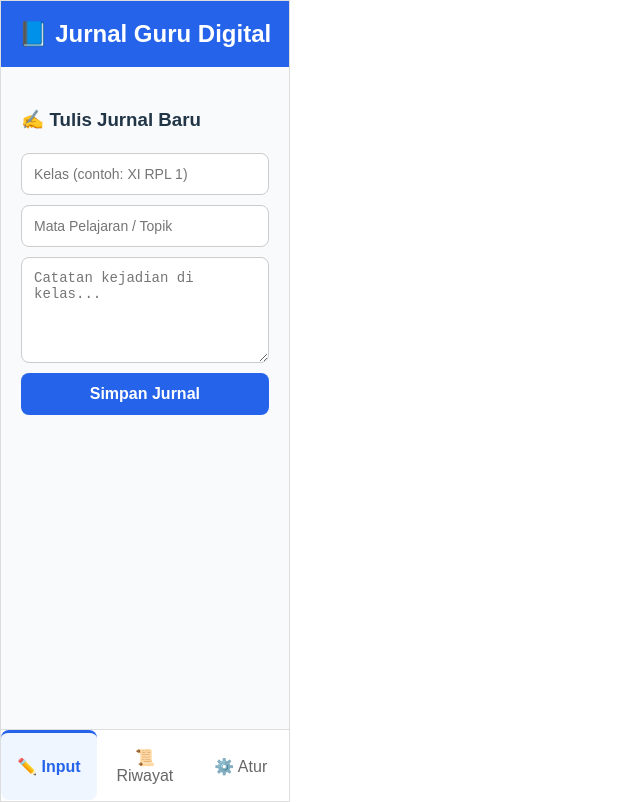
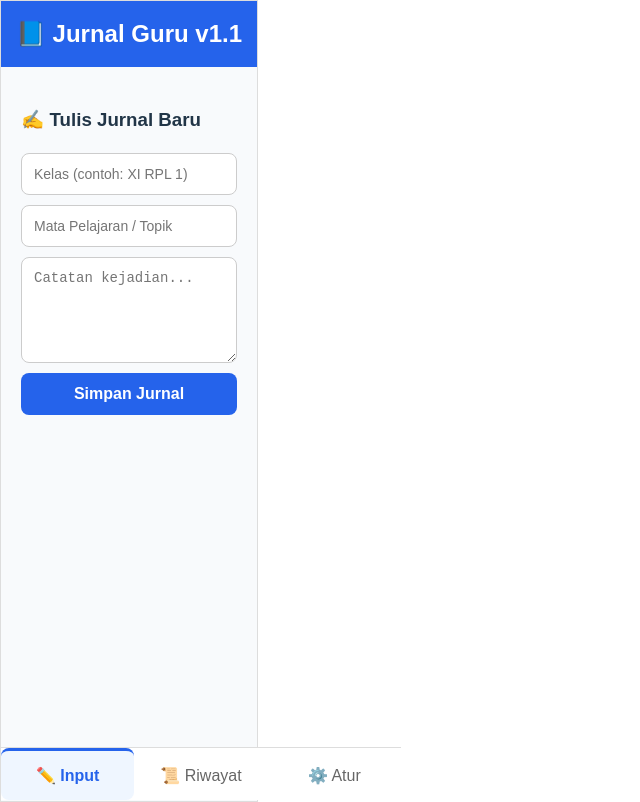
Before and after one commit to lukman-tik/jurnal-guru, a React (Vite) app: page / in a window 1280 px wide. Shown: the whole page, without its empty margins (0-640 px from the left). Built offline with nearby package versions, Linux system fonts and the light colour scheme.

Commit message:
Update v1.1: Tambah fitur hapus per item

```diff
--- a/src/App.jsx
+++ b/src/App.jsx
@@ -1,67 +1,59 @@
 import React, { useState, useEffect } from 'react';
 
-// Komponen Utama
 export default function JurnalGuru() {
   // 1. STATE MANAGEMENT
-
-  // Menu aktif (input, history, manage)
   const [activeTab, setActiveTab] = useState('input');
 
-  // PERBAIKAN DI SINI:
-  // Kita baca data dari LocalStorage LANGSUNG saat aplikasi mulai (Lazy Initialization).
-  // Jadi data tidak akan tertimpa kosong saat di-refresh.
+  // Baca data saat awal (Lazy Initialization)
   const [journals, setJournals] = useState(() => {
     const saved = localStorage.getItem('jurnal_guru_data');
-    if (saved) {
-      return JSON.parse(saved);
-    } else {
-      return [];
-    }
+    return saved ? JSON.parse(saved) : [];
   });
 
-  // State untuk form input
   const [formData, setFormData] = useState({
     kelas: '',
     mapel: '',
     catatan: ''
   });
 
-  // 2. EFEK SAMPING (SIDE EFFECTS)
-
-  // Setiap kali data 'journals' berubah (ditambah/dihapus), otomatis simpan ke LocalStorage
+  // 2. EFEK SAMPING
   useEffect(() => {
     localStorage.setItem('jurnal_guru_data', JSON.stringify(journals));
   }, [journals]);
 
-  // 3. FUNGSI LOGIC (HANDLERS)
-
-  // Menangani ketikan di form
+  // 3. LOGIC (HANDLERS)
   const handleInputChange = (e) => {
     const { name, value } = e.target;
     setFormData({ ...formData, [name]: value });
   };
 
-  // Simpan jurnal baru
   const handleSubmit = (e) => {
     e.preventDefault();
     if (!formData.kelas || !formData.catatan) return alert("Kelas dan Catatan wajib diisi!");
 
     const newEntry = {
-      id: Date.now(), // ID unik pakai waktu sekarang
+      id: Date.now(),
       tanggal: new Date().toLocaleDateString('id-ID', { weekday: 'long', year: 'numeric', month: 'long', day: 'numeric' }),
       ...formData
     };
 
-    setJournals([newEntry, ...journals]); // Tambah data baru di paling atas
-    setFormData({ kelas: '', mapel: '', catatan: '' }); // Reset form agar bersih kembali
+    setJournals([newEntry, ...journals]);
+    setFormData({ kelas: '', mapel: '', catatan: '' });
     alert("Jurnal berhasil disimpan! ✅");
   };
 
-  // Hapus semua data
+  // FITUR BARU: Hapus satu item saja
+  const deleteItem = (id) => {
+    if (window.confirm("Hapus catatan ini saja?")) {
+      const updatedJournals = journals.filter((jurnal) => jurnal.id !== id);
+      setJournals(updatedJournals);
+    }
+  };
+
   const clearAllData = () => {
-    if (window.confirm("Yakin ingin menghapus semua data jurnal?")) {
-      setJournals([]); // Kosongkan state
-      localStorage.removeItem('jurnal_guru_data'); // Kosongkan memori browser
+    if (window.confirm("Yakin ingin menghapus SEMUA data jurnal?")) {
+      setJournals([]);
+      localStorage.removeItem('jurnal_guru_data');
     }
   };
 
@@ -69,57 +61,40 @@ export default function JurnalGuru() {
   return (
     <div style={{ maxWidth: '400px', margin: '0 auto', fontFamily: 'sans-serif', border: '1px solid #ddd', minHeight: '100vh', display: 'flex', flexDirection: 'column' }}>
 
-      {/* Header */}
       <header style={{ padding: '15px', background: '#2563eb', color: 'white', textAlign: 'center' }}>
-        <h2 style={{ margin: 0 }}>📘 Jurnal Guru Digital</h2>
+        <h2 style={{ margin: 0 }}>📘 Jurnal Guru v1.1</h2>
       </header>
 
-      {/* Konten Utama (Scrollable) */}
-      <main style={{ flex: 1, padding: '20px', background: '#f8fafc' }}>
+      <main style={{ flex: 1, padding: '20px', background: '#f8fafc', paddingBottom: '80px' }}>
 
-        {/* TAB 1: INPUT */}
+        {/* TAB INPUT */}
         {activeTab === 'input' && (
           <div>
             <h3>✍️ Tulis Jurnal Baru</h3>
             <form onSubmit={handleSubmit} style={{ display: 'flex', flexDirection: 'column', gap: '10px' }}>
-              <input
-                type="text"
-                name="kelas"
-                placeholder="Kelas (contoh: XI RPL 1)"
-                value={formData.kelas}
-                onChange={handleInputChange}
-                style={inputStyle}
-              />
-              <input
-                type="text"
-                name="mapel"
-                placeholder="Mata Pelajaran / Topik"
-                value={formData.mapel}
-                onChange={handleInputChange}
-                style={inputStyle}
-              />
-              <textarea
-                name="catatan"
-                placeholder="Catatan kejadian di kelas..."
-                rows="5"
-                value={formData.catatan}
-                onChange={handleInputChange}
-                style={inputStyle}
-              />
+              <input type="text" name="kelas" placeholder="Kelas (contoh: XI RPL 1)" value={formData.kelas} onChange={handleInputChange} style={inputStyle} />
+              <input type="text" name="mapel" placeholder="Mata Pelajaran / Topik" value={formData.mapel} onChange={handleInputChange} style={inputStyle} />
+              <textarea name="catatan" placeholder="Catatan kejadian..." rows="5" value={formData.catatan} onChange={handleInputChange} style={inputStyle} />
               <button type="submit" style={buttonStyle}>Simpan Jurnal</button>
             </form>
           </div>
         )}
 
-        {/* TAB 2: HISTORY */}
+        {/* TAB HISTORY (YANG DI-UPDATE) */}
         {activeTab === 'history' && (
           <div>
             <h3>📚 Riwayat Jurnal</h3>
             {journals.length === 0 ? <p style={{color: '#888'}}>Belum ada catatan.</p> : (
               journals.map((jurnal) => (
                 <div key={jurnal.id} style={cardStyle}>
-                  <small style={{color: '#666', fontWeight: 'bold'}}>{jurnal.tanggal}</small>
-                  <h4 style={{margin: '5px 0', color: '#2563eb'}}>{jurnal.kelas} - {jurnal.mapel}</h4>
+                  <div style={{display: 'flex', justifyContent: 'space-between', alignItems: 'start'}}>
+                    <div>
+                      <small style={{color: '#666', fontWeight: 'bold'}}>{jurnal.tanggal}</small>
+                      <h4 style={{margin: '5px 0', color: '#2563eb'}}>{jurnal.kelas} - {jurnal.mapel}</h4>
+                    </div>
+                    {/* TOMBOL HAPUS KECIL */}
+                    <button onClick={() => deleteItem(jurnal.id)} style={deleteButtonStyle}>🗑️</button>
+                  </div>
                   <p style={{margin: 0}}>{jurnal.catatan}</p>
                 </div>
               ))
@@ -127,73 +102,31 @@ export default function JurnalGuru() {
           </div>
         )}
 
-        {/* TAB 3: MANAGE */}
+        {/* TAB MANAGE */}
         {activeTab === 'manage' && (
           <div>
             <h3>⚙️ Pengaturan</h3>
             <div style={cardStyle}>
-              <p>Total Catatan Tersimpan: <strong>{journals.length}</strong></p>
-              <button onClick={clearAllData} style={{...buttonStyle, background: '#ef4444'}}>
-                🗑️ Hapus Semua Data
-              </button>
+              <p>Total Catatan: <strong>{journals.length}</strong></p>
+              <button onClick={clearAllData} style={{...buttonStyle, background: '#ef4444'}}>🗑️ Hapus SEMUA Data</button>
             </div>
-            <p style={{fontSize: '12px', color: '#888', marginTop: '20px'}}>
-              *Data tersimpan di browser ini (Local Storage).
-            </p>
           </div>
         )}
       </main>
 
-      {/* Bottom Navigation */}
-      <nav style={{ display: 'flex', borderTop: '1px solid #ddd', background: 'white', position: 'sticky', bottom: 0 }}>
-        <button style={navButtonStyle(activeTab === 'input')} onClick={() => setActiveTab('input')}>
-          ✏️ Input
-        </button>
-        <button style={navButtonStyle(activeTab === 'history')} onClick={() => setActiveTab('history')}>
-          📜 Riwayat
-        </button>
-        <button style={navButtonStyle(activeTab === 'manage')} onClick={() => setActiveTab('manage')}>
-          ⚙️ Atur
-        </button>
+      <nav style={{ display: 'flex', borderTop: '1px solid #ddd', background: 'white', position: 'fixed', bottom: 0, width: '100%', maxWidth: '400px' }}>
+        <button style={navButtonStyle(activeTab === 'input')} onClick={() => setActiveTab('input')}>✏️ Input</button>
+        <button style={navButtonStyle(activeTab === 'history')} onClick={() => setActiveTab('history')}>📜 Riwayat</button>
+        <button style={navButtonStyle(activeTab === 'manage')} onClick={() => setActiveTab('manage')}>⚙️ Atur</button>
       </nav>
 
     </div>
   );
 }
 
-// --- STYLE ---
-const inputStyle = {
-  padding: '12px',
-  borderRadius: '8px',
-  border: '1px solid #ccc',
-  fontSize: '14px'
-};
-
-const buttonStyle = {
-  padding: '12px',
-  background: '#2563eb',
-  color: 'white',
-  border: 'none',
-  borderRadius: '8px',
-  fontWeight: 'bold',
-  cursor: 'pointer'
-};
-
-const cardStyle = {
-  background: 'white',
-  padding: '15px',
-  borderRadius: '10px',
-  boxShadow: '0 2px 4px rgba(0,0,0,0.1)',
-  marginBottom: '10px'
-};
-
-const navButtonStyle = (isActive) => ({
-  flex: 1,
-  padding: '15px',
-  background: isActive ? '#eff6ff' : 'transparent',
-  border: 'none',
-  color: isActive ? '#2563eb' : '#666',
-  fontWeight: isActive ? 'bold' : 'normal',
-  cursor: 'pointer',
-  borderTop: isActive ? '3px solid #2563eb' : '3px solid transparent'
-});
+// STYLE
+const inputStyle = { padding: '12px', borderRadius: '8px', border: '1px solid #ccc', fontSize: '14px' };
+const buttonStyle = { padding: '12px', background: '#2563eb', color: 'white', border: 'none', borderRadius: '8px', fontWeight: 'bold', cursor: 'pointer' };
+const cardStyle = { background: 'white', padding: '15px', borderRadius: '10px', boxShadow: '0 2px 4px rgba(0,0,0,0.1)', marginBottom: '10px' };
+const deleteButtonStyle = { background: '#fee2e2', border: 'none', borderRadius: '5px', cursor: 'pointer', padding: '5px 10px', fontSize: '16px' }; // Style baru
+const navButtonStyle = (isActive) => ({ flex: 1, padding: '15px', background: isActive ? '#eff6ff' : 'transparent', border: 'none', color: isActive ? '#2563eb' : '#666', fontWeight: isActive ? 'bold' : 'normal', cursor: 'pointer', borderTop: isActive ? '3px solid #2563eb' : '3px solid transparent' });
```
